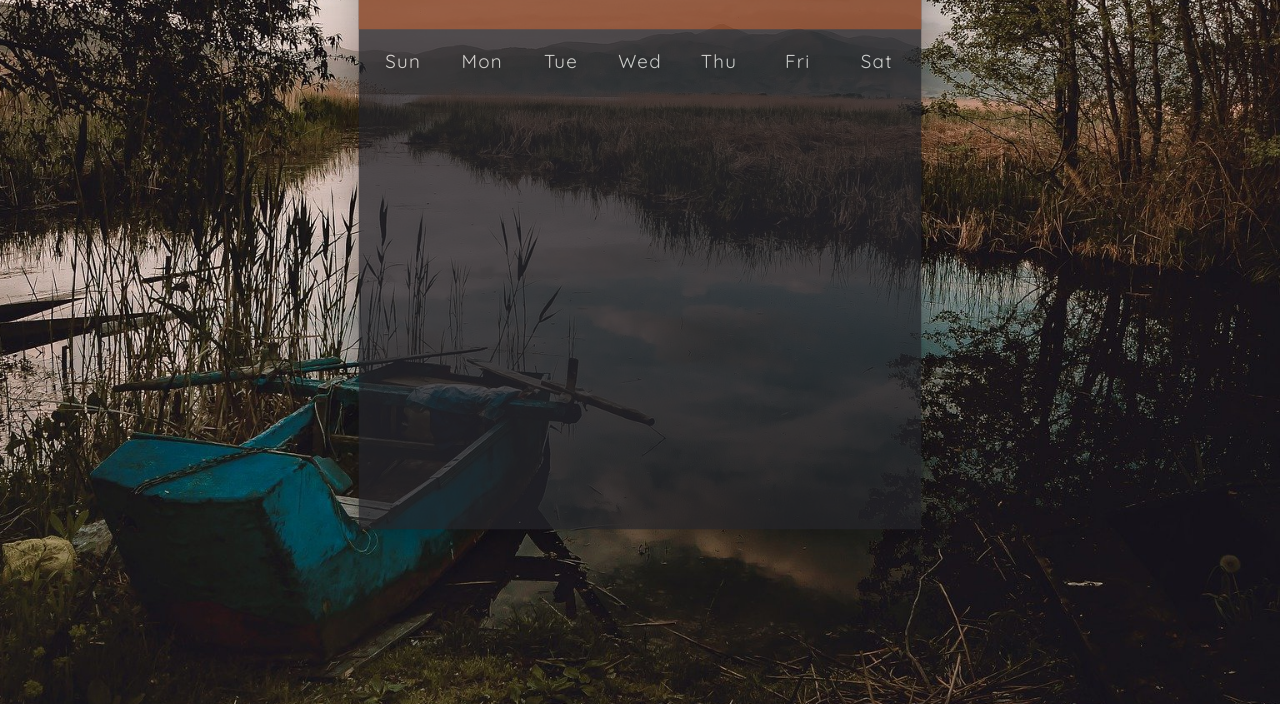
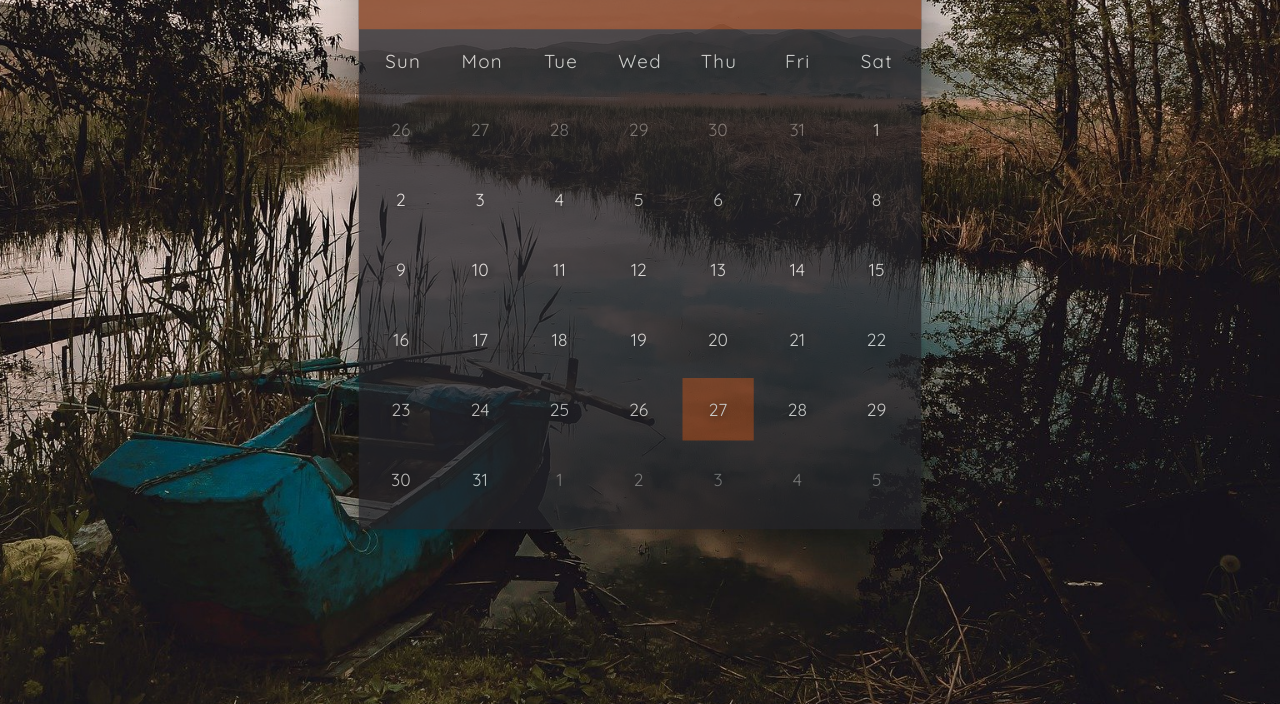
Before and after one commit to anamanuellar/Calendar-project, a plain HTML site: page index.html in a window 1280 px wide. Shown: the part 277-981 px from the top of the page. Drawn offline with Linux system fonts and the light colour scheme.

Commit message:
Update index.html

```diff
--- a/index.html
+++ b/index.html
@@ -46,7 +46,7 @@
     </div>
     </div>
     </div>
-    <script src="calendar 2.js"></script>
+    <script src="calendar.js"></script>
 
 </body>
 
```
